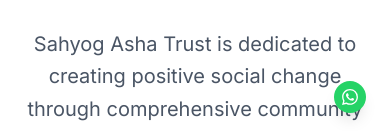
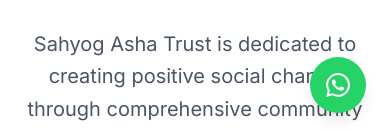
Before and after one commit to vishal9934/sahyog-asha-trust, a Next.js app: page /about in a window 390 px wide. Shown: the part 707-838 px from the top of the page. Built offline with nearby package versions, Linux system fonts and the light colour scheme; no server answers.

Commit message:
size fixed for whatsapp icon

```diff
--- a/src/components/WhatsAppFloat.tsx
+++ b/src/components/WhatsAppFloat.tsx
@@ -37,14 +37,14 @@
     >
       <button
         onClick={handleWhatsAppClick}
-        className="bg-[#25D366] hover:bg-[#20BA5A] text-white rounded-full md:p-4 p-2 shadow-lg hover:shadow-xl transition-all duration-300 flex items-center justify-center group"
+        className="bg-[#25D366] hover:bg-[#20BA5A] text-white rounded-full p-4 shadow-lg hover:shadow-xl transition-all duration-300 flex items-center justify-center group"
         aria-label="Contact us on WhatsApp"
       >
         <svg
           xmlns="http://www.w3.org/2000/svg"
           viewBox="0 0 24 24"
           fill="currentColor"
-          className="md:w-8 md:h-8 w-4 h-4"
+          className="md:w-8 md:h-8 w-6 h-6"
         >
           <path d="M17.472 14.382c-.297-.149-1.758-.867-2.03-.967-.273-.099-.471-.148-.67.15-.197.297-.767.966-.94 1.164-.173.199-.347.223-.644.075-.297-.15-1.255-.463-2.39-1.475-.883-.788-1.48-1.761-1.653-2.059-.173-.297-.018-.458.13-.606.134-.133.298-.347.446-.52.149-.174.198-.298.298-.497.099-.198.05-.371-.025-.52-.075-.149-.669-1.612-.916-2.207-.242-.579-.487-.5-.669-.51-.173-.008-.371-.01-.57-.01-.198 0-.52.074-.792.372-.272.297-1.04 1.016-1.04 2.479 0 1.462 1.065 2.875 1.213 3.074.149.198 2.096 3.2 5.077 4.487.709.306 1.262.489 1.694.625.712.227 1.36.195 1.871.118.571-.085 1.758-.719 2.006-1.413.248-.694.248-1.289.173-1.413-.074-.124-.272-.198-.57-.347m-5.421 7.403h-.004a9.87 9.87 0 01-5.031-1.378l-.361-.214-3.741.982.998-3.648-.235-.374a9.86 9.86 0 01-1.51-5.26c.001-5.45 4.436-9.884 9.888-9.884 2.64 0 5.122 1.03 6.988 2.898a9.825 9.825 0 012.893 6.994c-.003 5.45-4.437 9.884-9.885 9.884m8.413-18.297A11.815 11.815 0 0012.05 0C5.495 0 .16 5.335.157 11.892c0 2.096.547 4.142 1.588 5.945L.057 24l6.305-1.654a11.882 11.882 0 005.683 1.448h.005c6.554 0 11.89-5.335 11.893-11.893a11.821 11.821 0 00-3.48-8.413Z" />
         </svg>
```
